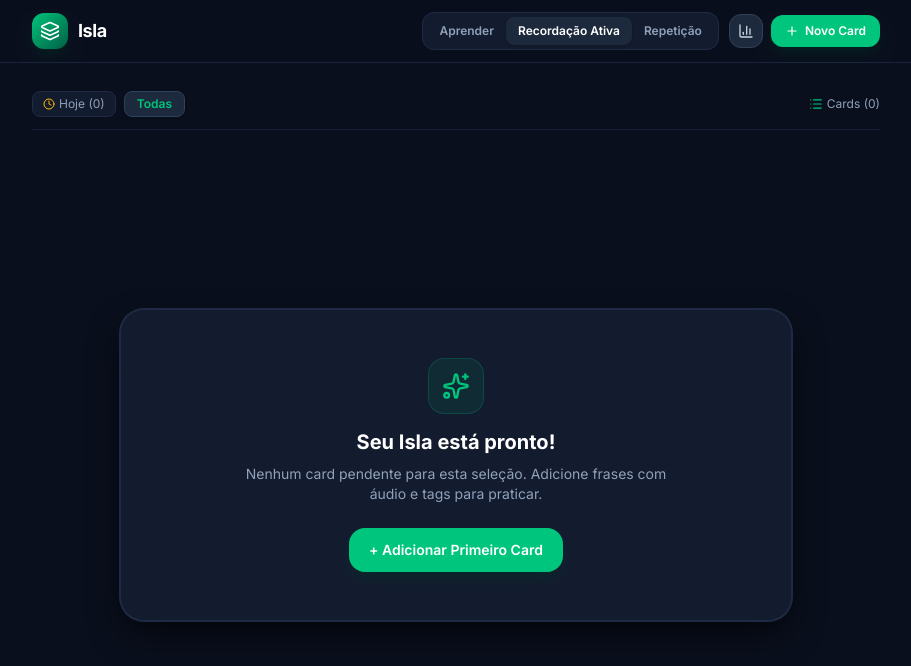
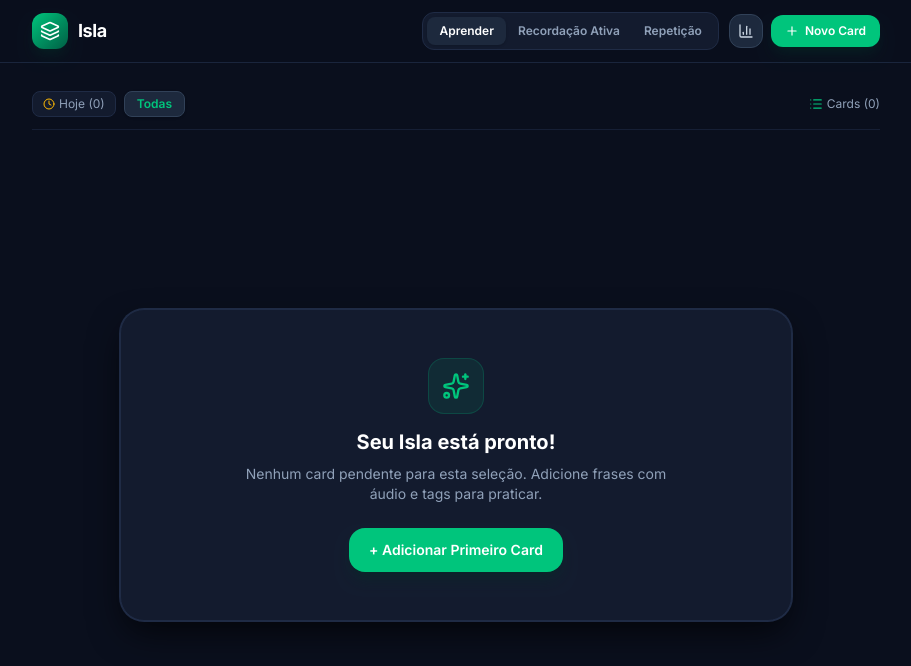
Before and after one commit to diogopereiraasp/Isla, a React (Vite) app: page / in a window 1280 px wide. Shown: the top 666 px of the page, without its empty margins (184-1095 px from the left). Built offline with nearby package versions, Linux system fonts and the light colour scheme.

Commit message:
feat(ui): set Aprender (learn) as the default mode on app load

```diff
--- a/src/App.jsx
+++ b/src/App.jsx
@@ -25,7 +25,7 @@ export default function App() {
     handleSRSFeedback
   } = usePhrases();
 
-  const [mode, setMode] = useState('active'); // 'active' | 'learn' | 'srs'
+  const [mode, setMode] = useState('learn'); // 'learn' | 'active' | 'srs'
   const [currentIndex, setCurrentIndex] = useState(0);
   const [isRevealed, setIsRevealed] = useState(false);
 
```
